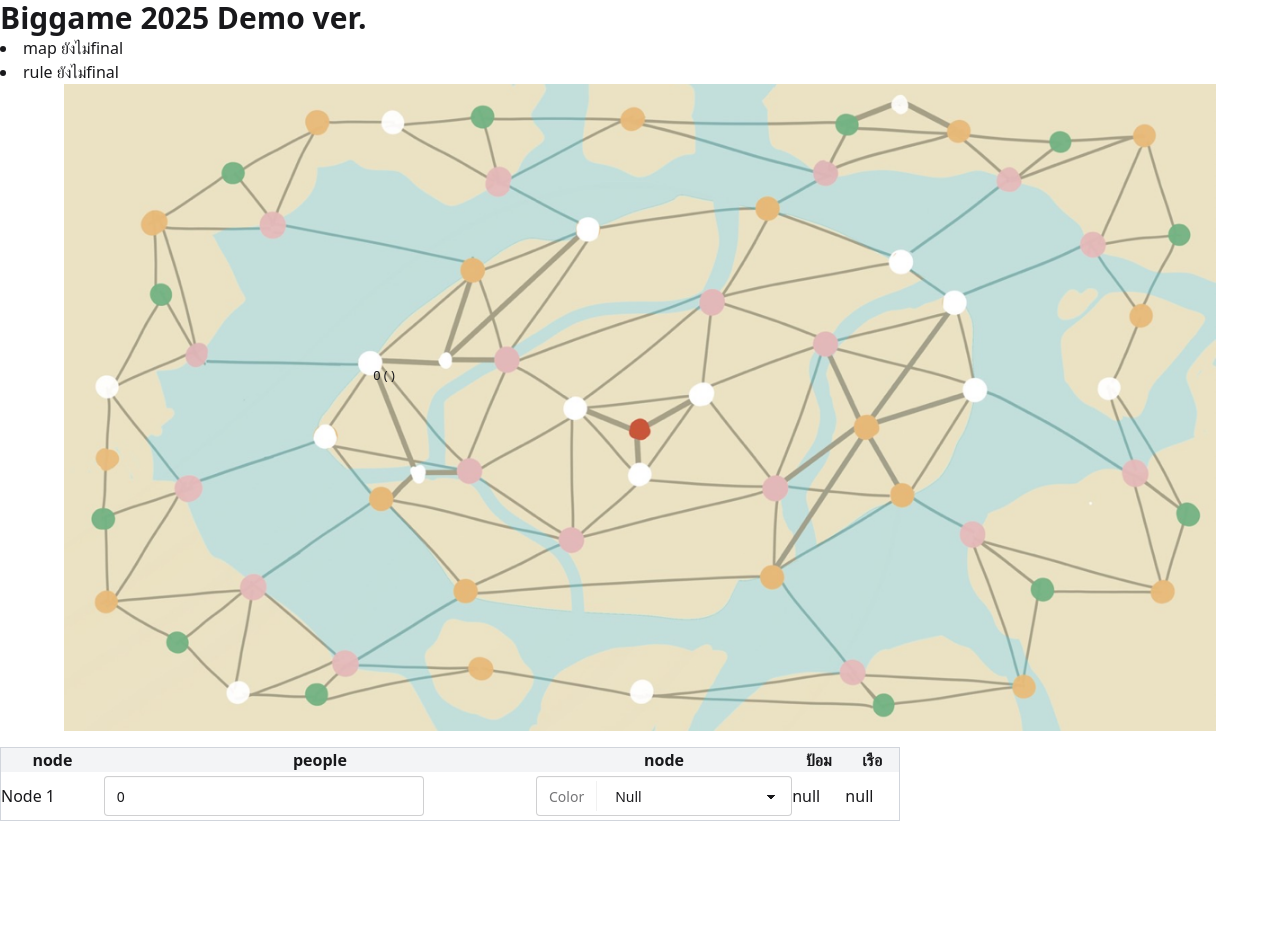
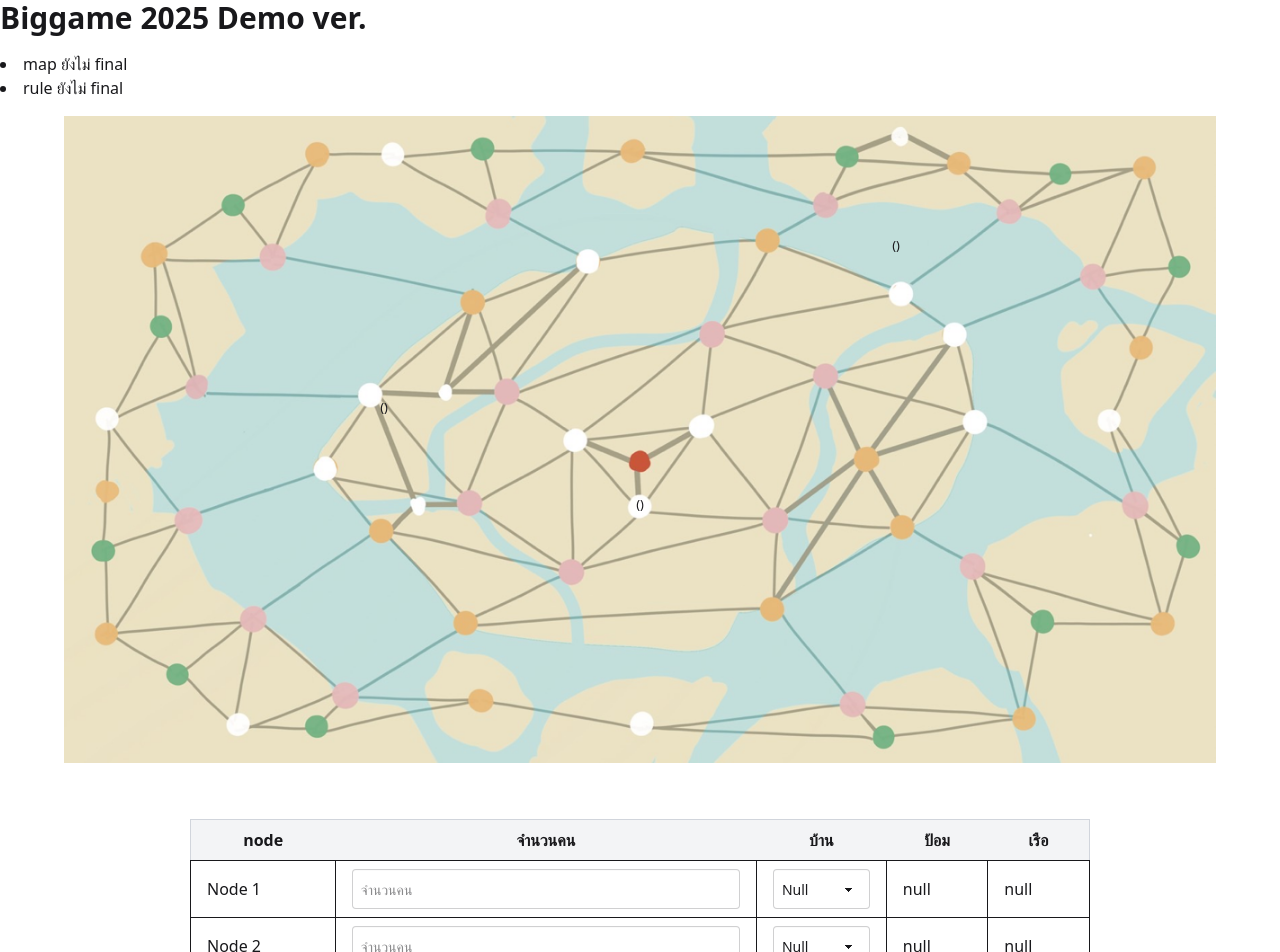
Before and after one commit to SUiD07/freshyc25-biggame, a Next.js app: page / in a window 1280 px wide. Shown: the top 952 px of the page. Before the commit the page ends 837 px from the top, so only its background shows below. Built offline with nearby package versions, Linux system fonts and the light colour scheme.

Commit message:
feat: add sample node

```diff
--- a/src/app/constants/node.tsx
+++ b/src/app/constants/node.tsx
@@ -1,9 +1,29 @@
-export const nodeList = [
-  {
-    nodeNum: 1,
-    // nodeValue: 0,
-    nodeLeft: "900px",
-    nodeRight: "900px",
-    nodeColor: "red",
-  },
-];
+export const initialNodes = [
+    {
+      id: "Node 1",
+      value: "",
+      selectedCar: "",
+      top: "45%",
+      left: "30%",
+      tower: null,
+      ship: null,
+    },
+    {
+      id: "Node 2",
+      value: "",
+      selectedCar: "",
+      top: "60%",
+      left: "50%",
+      tower: null,
+      ship: null,
+    },
+    {
+      id: "Node 3",
+      value: "",
+      selectedCar: "",
+      top: "20%",
+      left: "70%",
+      tower: null,
+      ship: null,
+    },
+  ];
--- a/src/app/page.tsx
+++ b/src/app/page.tsx
@@ -1,20 +1,10 @@
 "use client";
 import { useState } from "react";
 import React from "react";
+import { initialNodes } from "./constants/node";
 
-// import { nodeList } from "./constants/node";
 export default function Home() {
-  const count = 5; //////////
-  const [value1, setValue1] = useState("0");
-  // const [value2, setValue2] = useState("0");
-  // const [value3, setValue3] = useState("0");
-
-  const [selectedCar, setSelectedCar] = useState<string>("");
-
-  // ฟังก์ชันสำหรับจัดการการเปลี่ยนแปลงของการเลือก
-  const handleCarChange = (event: React.ChangeEvent<HTMLSelectElement>) => {
-    setSelectedCar(event.target.value);
-  };
+  const [nodes, setNodes] = useState(initialNodes);
 
   const houseColorMap: Record<string, string> = {
     B1: "#ff5733",
@@ -31,109 +21,100 @@ export default function Home() {
     B12: "#33a5ff",
   };
 
-  const getBackgroundColor = () => {
-    // ถ้า value เป็น code สีตรงๆ ก็ใช้ได้เลย
-    if (selectedCar.startsWith("#")) return selectedCar;
-
-    // ถ้า value เป็นชื่อบ้าน → map เป็นสี
-    return houseColorMap[selectedCar] || "transparent";
+  const handleValueChange = (index: number, newValue: string) => {
+    const updated = [...nodes];
+    updated[index].value = newValue;
+    setNodes(updated);
   };
 
-  // const CarSelector = () => {
-  //   // สร้าง state สำหรับเก็บค่าที่เลือก
-  //   const [selectedCar1, setSelectedCar1] = useState<string>('');
-
-  //   // ฟังก์ชันสำหรับจัดการการเปลี่ยนแปลงของการเลือก
-  //   const handleCarChange = (event: React.ChangeEvent<HTMLSelectElement>) => {
-  //     setSelectedCar1(event.target.value);
-  //   };
+  const handleCarChange = (index: number, newCar: string) => {
+    const updated = [...nodes];
+    updated[index].selectedCar = newCar;
+    setNodes(updated);
+  };
 
   return (
     <>
-      <div className="text-3xl font-bold">Biggame 2025 Demo ver.</div>
-      <li>map ยังไม่final</li>
-      <li>rule ยังไม่final</li>
+      <div className="text-3xl font-bold mb-4">Biggame 2025 Demo ver.</div>
+      <ul className="mb-4 list-disc list-inside">
+        <li>map ยังไม่ final</li>
+        <li>rule ยังไม่ final</li>
+      </ul>
 
-      <div className="relative w-full">
+      {/* 🗺️ Map Section */}
+      <div className="relative w-full mb-10">
         <div className="w-full text-center">
           <img
             src="/map.png"
-            alt="คำอธิบายรูป"
+            alt="map"
             className="inline-block w-[90%] h-auto"
           />
         </div>
+
+        {nodes.map((node, index) => (
           <div
+            key={index}
             style={{
-            // position: "absolute",
-            // top: "500px",
-            // left: "20px",
-            backgroundColor: getBackgroundColor(),
-            fontSize: "1vw", // ขนาดตัวอักษรสัมพันธ์กับขนาดจอ / ภาพ
+              backgroundColor: houseColorMap[node.selectedCar] || "transparent",
+              fontSize: "1vw",
               padding: "0.5em",
               borderRadius: "0.5em",
               whiteSpace: "nowrap",
+              top: node.top,
+              left: node.left,
             }}
-          className="absolute top-[45%] left-[30%] p-2 rounded-md transform -translate-x-1/2 -translate-y-1/2 text-[clamp(10px,2.5vw,16px)]"
+            className="absolute p-2 rounded-md transform -translate-x-1/2 -translate-y-1/2 text-[clamp(10px,2.5vw,16px)]"
           >
-          {value1} ( {selectedCar} )
+            {node.value} ({node.selectedCar})
           </div>
+        ))}
       </div>
-      {/* ///////////////////// */}
 
-      <div className="py-4 max-w-[900px] w-full overflow-auto">
+      {/* 📋 Table Section */}
+      <div className="py-4 max-w-[900px] w-full overflow-auto mx-auto">
         <table className="whitespace-nowrap min-w-full border-collapse border border-gray-300">
           <thead className="bg-gray-100">
             <tr>
-              <th>node</th>
-              <th>people</th>
-              <th>node</th>
-              <th>ป้อม</th>
-              <th>เรือ</th>
+              <th className="px-4 py-2">node</th>
+              <th className="px-4 py-2">จำนวนคน</th>
+              <th className="px-4 py-2">บ้าน</th>
+              <th className="px-4 py-2">ป้อม</th>
+              <th className="px-4 py-2">เรือ</th>
             </tr>
           </thead>
           <tbody>
-            <tr>
-              <td>Node 1</td>
-              <td>
-                <fieldset className="fieldset">
-                  {/* <legend className="fieldset-legend">Node 1</legend> */}
+            {nodes.map((node, index) => (
+              <tr key={index}>
+                <td className="border px-4 py-2">{node.id}</td>
+                <td className="border px-4 py-2">
                   <input
                     type="text"
-                    className="input"
-                    placeholder="My awesome page"
-                    value={value1}
-                    onChange={(e) => setValue1(e.target.value)}
+                    className="input border px-2 py-1 w-full"
+                    placeholder="จำนวนคน"
+                    value={node.value}
+                    onChange={(e) =>
+                      handleValueChange(index, e.target.value)
+                    }
                   />
-                  {/* <p className="label">Temporary</p> */}
-                </fieldset>
                 </td>
-              <td>
-                <label className="select">
-                  <span className="label">Color</span>
-                  <select value={selectedCar} onChange={handleCarChange}>
+                <td className="border px-4 py-2">
+                  <select
+                    className="select border px-2 py-1 w-full"
+                    value={node.selectedCar}
+                    onChange={(e) => handleCarChange(index, e.target.value)}
+                  >
                     <option value="">Null</option>
-                    <option value="B1">B1</option>
-                    <option value="B2">B2</option>
-                    <option value="B3">B3</option>
-                    <option value="B4">B4</option>
-                    <option value="B5">B5</option>
-                    <option value="B6">B6</option>
-                    <option value="B7">B7</option>
-                    <option value="B8">B8</option>
-                    <option value="B9">B9</option>
-                    <option value="B10">B10</option>
-                    <option value="B11">B11</option>
-                    <option value="B12">B12</option>
+                    {Object.keys(houseColorMap).map((house) => (
+                      <option key={house} value={house}>
+                        {house}
+                      </option>
+                    ))}
                   </select>
-                </label>
                 </td>
-              <td>
-                null
-              </td>
-              <td>
-                null
-              </td>
+                <td className="border px-4 py-2">{node.tower ?? "null"}</td>
+                <td className="border px-4 py-2">{node.ship ?? "null"}</td>
               </tr>
+            ))}
           </tbody>
         </table>
       </div>
```
Lines whose indentation alone changed are shown as unchanged.
